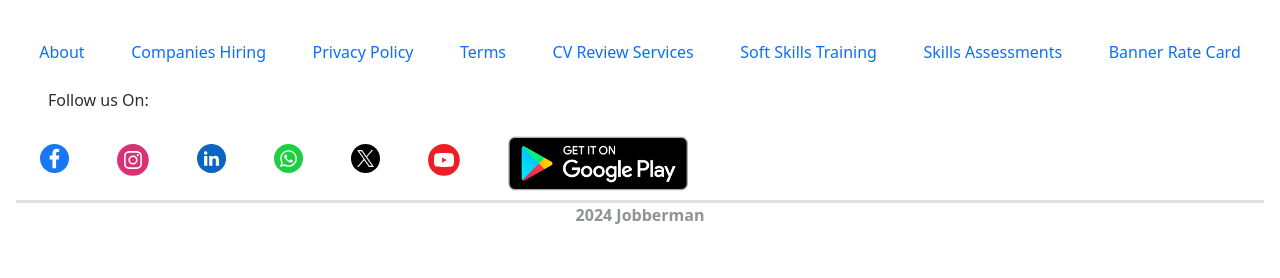
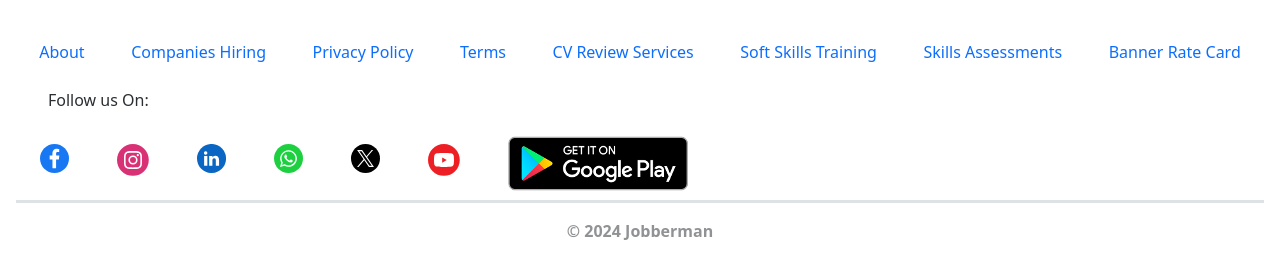
Before and after one commit to just-arizon/Jobberman, a website: page index.html in a window 1280 px wide. Drawn offline with nearby package versions, Linux system fonts and the light colour scheme.

Commit message:
Copyright symbol commit

```diff
--- a/index.html
+++ b/index.html
@@ -49,10 +49,13 @@
 
                 </ul>
                 <div class="d-flex justify-content-center py-3 py-lg-0"><a href="">
-                    <img src="/assets/play-badge.f8a9ba04.png" alt="">
+                    <img src="/assets/play-badge.f8a9ba04.png" alt="" class="img-fluid">
                  </a></div>
             </div>
-            <p class="text-center text-body-tertiary fw-semibold">2024 Jobberman</p>
+            <p class="text-center text-body-tertiary fw-semibold mt-3">
+                <span>&copy;</span>
+                <span>2024 Jobberman</span>
+            </p>
          </div>
       </div>
     </footer>
```
